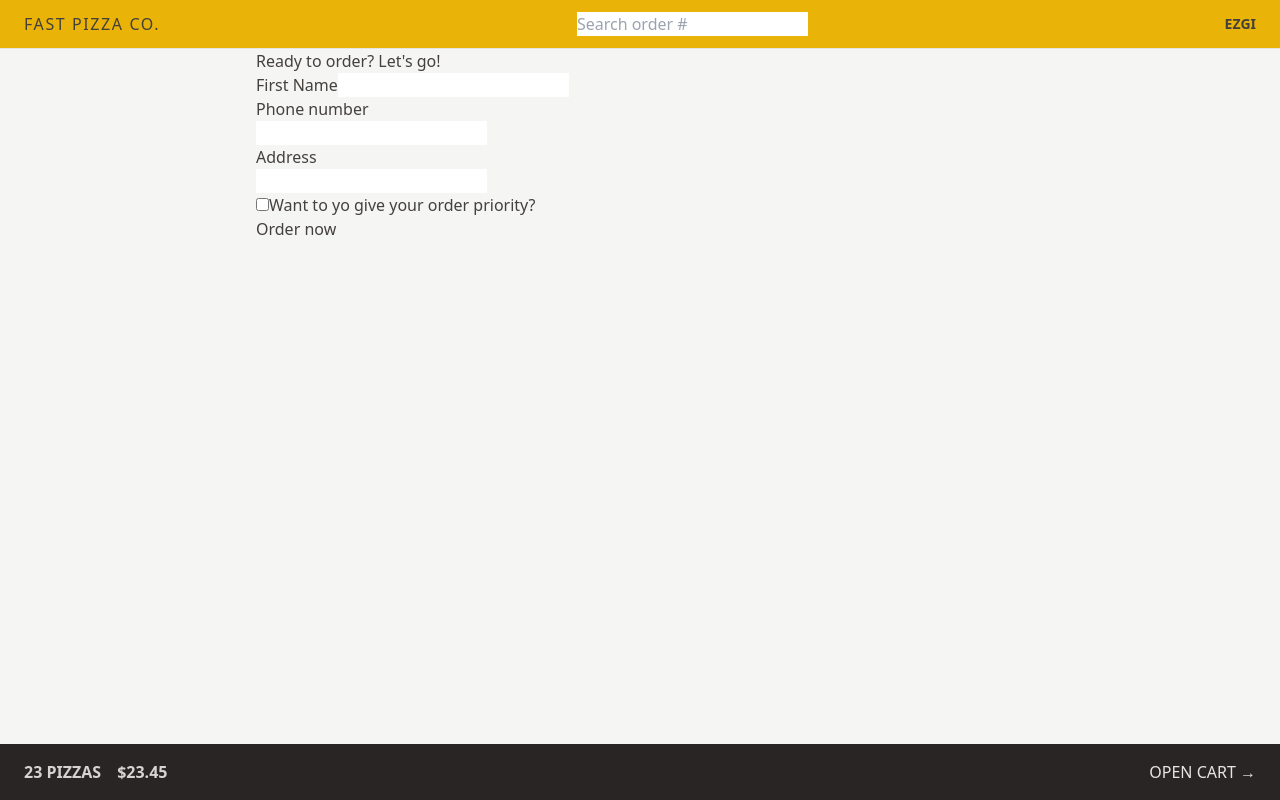
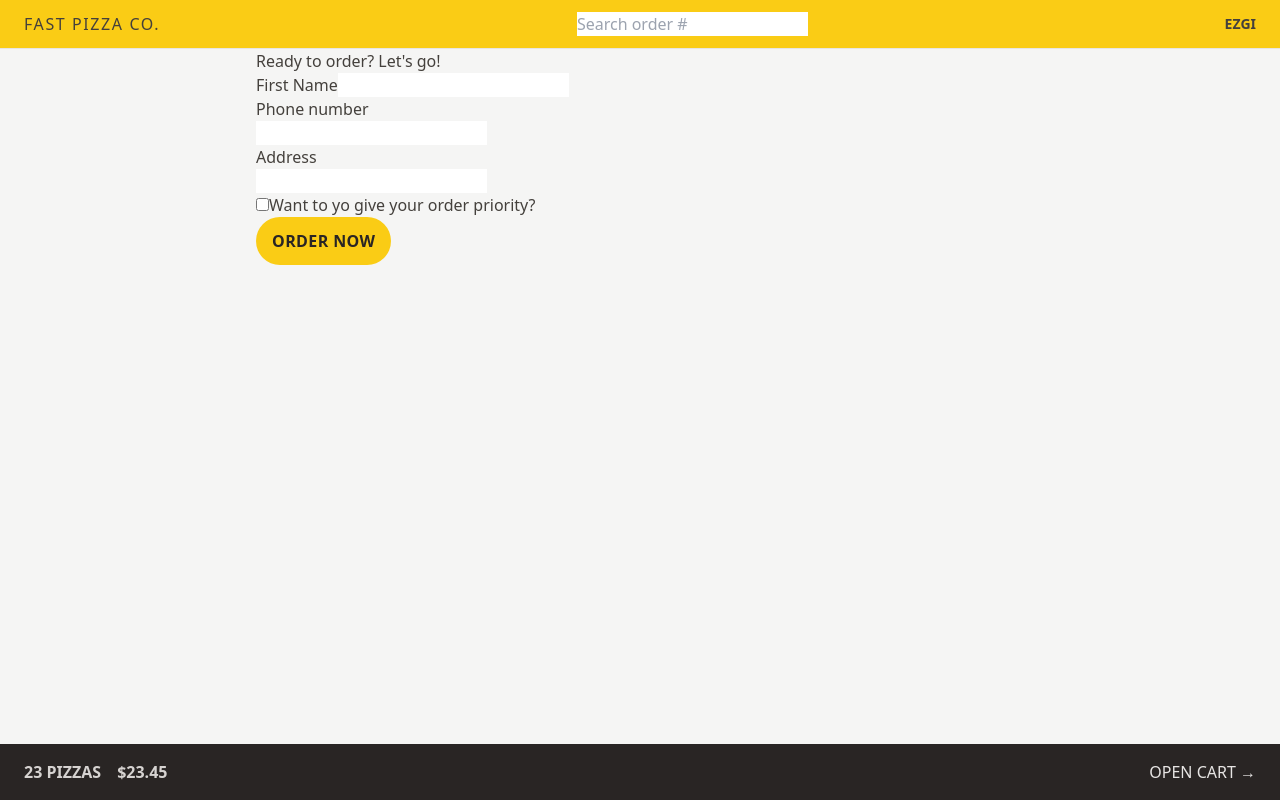
Before and after one commit to ezgikardes/fast-pizza, a React (Vite) app: page /order/new in a window 1280 px wide. Built offline with nearby package versions, Linux system fonts and the light colour scheme.

Commit message:
feat: update button styling in CreateOrder and fix header background color

```diff
--- a/src/features/order/CreateOrder.jsx
+++ b/src/features/order/CreateOrder.jsx
@@ -80,7 +80,7 @@ function CreateOrder() {
 
         <div>
           <input type="hidden" name='cart' value={JSON.stringify(cart)} />
-          <button disabled={isSubmitting}>
+          <button disabled={isSubmitting} className="inline-block px-4 py-3 font-semibold tracking-wide uppercase transition-colors duration-300 bg-yellow-400 rounded-full text-stone-800 hover:bg-yellow-300 focus:outline-none focus:ring focus:ring-yellow-300 focus:bg-yellow-300 focus:ring-offset-2 disabled:cursor-not-allowed">
             {isSubmitting ? 'Placing order' : 'Order now'}
           </button>
         </div>
@@ -107,9 +107,11 @@ export async function action({ request }) {
   if (Object.keys(errors).length > 0) return errors;
 
   // If everything is okay, create a new order and redirect
-  const newOrder = await createOrder(order);
+  // const newOrder = await createOrder(order);
 
-  return redirect(`/order/${newOrder.id}`);
+  // return redirect(`/order/${newOrder.id}`);
+
+  return null;
 }
 
 export default CreateOrder;
--- a/src/ui/Header.jsx
+++ b/src/ui/Header.jsx
@@ -4,7 +4,7 @@ import Username from "../features/user/Username"
 
 function Header() {
     return (
-        <header className="flex items-center justify-between px-4 py-3 uppercase bg-yellow-500 border-b border-stone-200 sm:px-6">
+        <header className="flex items-center justify-between px-4 py-3 uppercase bg-yellow-400 border-b border-stone-200 sm:px-6">
 
             <Link to='/' className="tracking-widest">Fast Pizza Co.</Link>
             <SearchOrder />
```
